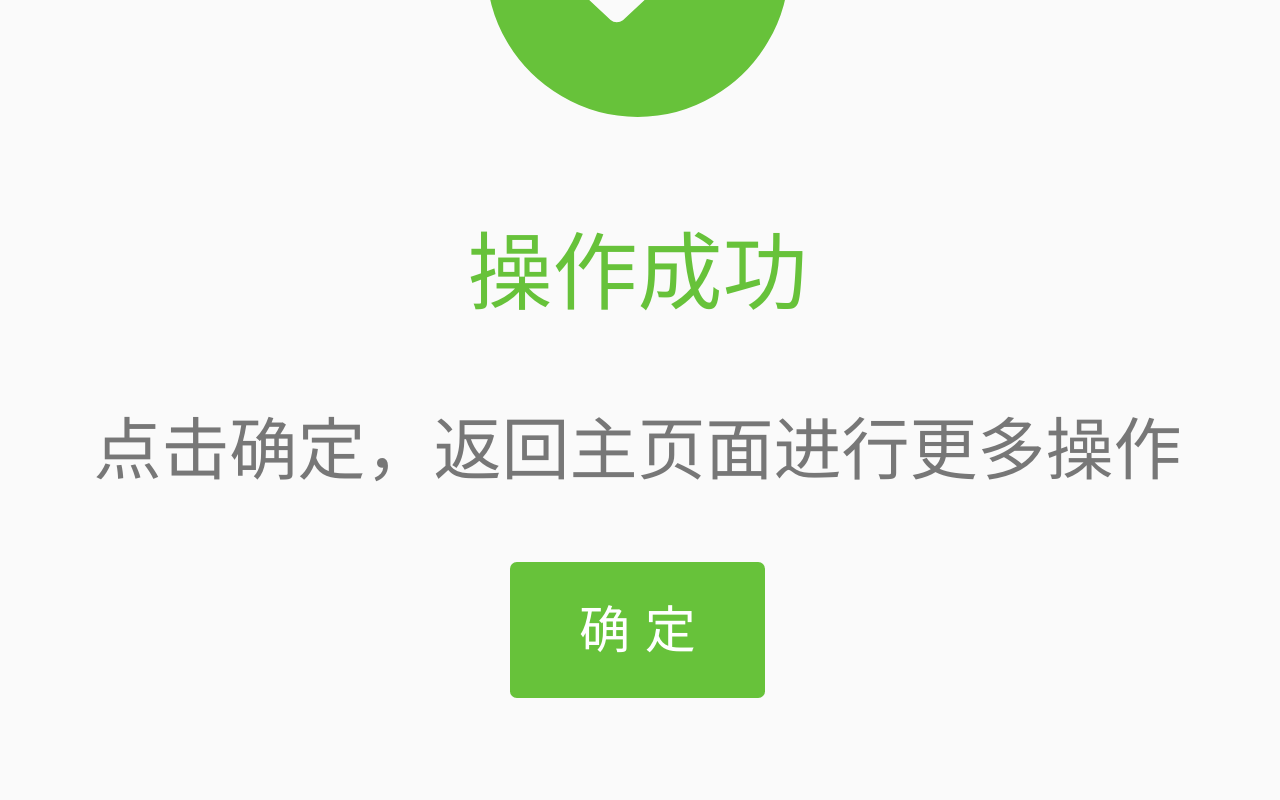
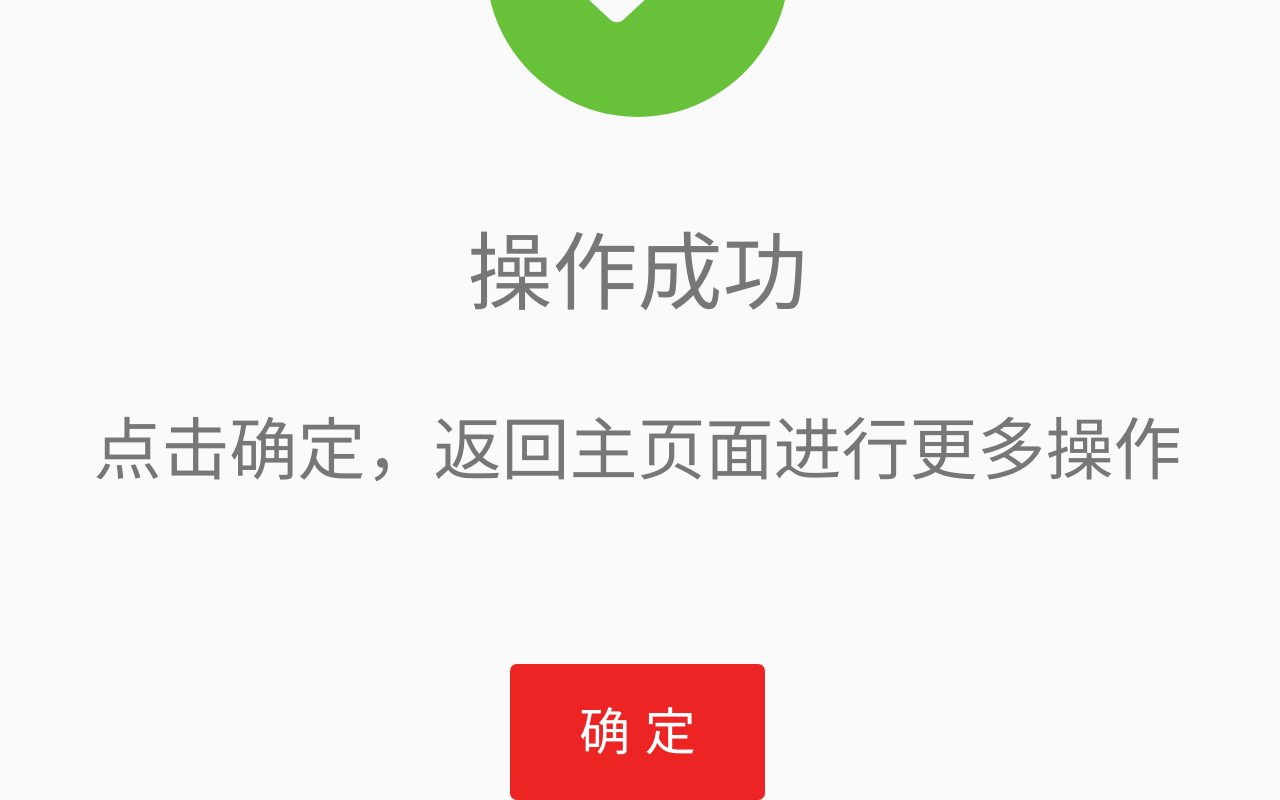
Before and after one commit to taogang2020/front-planner, a Vue app: page /success in a window 1280 px wide. Shown: the part 374-1174 px from the top of the page. Before the commit the page ends 1072 px from the top, so only its background shows below. Built offline with nearby package versions, Linux system fonts and the light colour scheme.

Commit message:
页面调整

```diff
--- a/src/components/account/OrganCheckWait.vue
+++ b/src/components/account/OrganCheckWait.vue
@@ -23,7 +23,7 @@
               <van-field v-model="form.address" label="注册地址:" disabled  />
               <van-field v-model="form.memberAddress" label="详细地址:" disabled />
             </van-cell-group>
-            <van-field v-model="form.businessScope" rows="1" class='textarea' type="textarea" autosize disabled label="业务经营范围:" label-width="2.4rem"  placeholder="请输入业务经营范围" />
+            <van-field v-model="form.businessScope" rows="1" class='textarea' type="textarea" autosize disabled label="业务经营范围:" label-width="2.4rem" />
           </div>
           <div class="text" style="margin-top:0.1rem">
             <van-field v-model="form.operatorName" required label="业务负责人:" label-width="2.6rem" disabled/>
--- a/src/components/welcome/Success.vue
+++ b/src/components/welcome/Success.vue
@@ -41,7 +41,7 @@ export default {
   display: block;
 }
 .tips {
-  color: #67c23a;
+  color: #777;
   font-size: 0.5rem;
   text-align: center;
   margin: 0.4rem 0;
@@ -56,9 +56,9 @@ export default {
   height: 0.8rem;
   text-align: center;
   line-height: 0.8rem;
-  margin: 0 auto;
+  margin: 1rem auto;
   display: block;
-  background: #67c23a;
+  background: #ed2424;
   color: #fff;
   font-size: 0.3rem;
   border-radius: 0.04rem;
```
